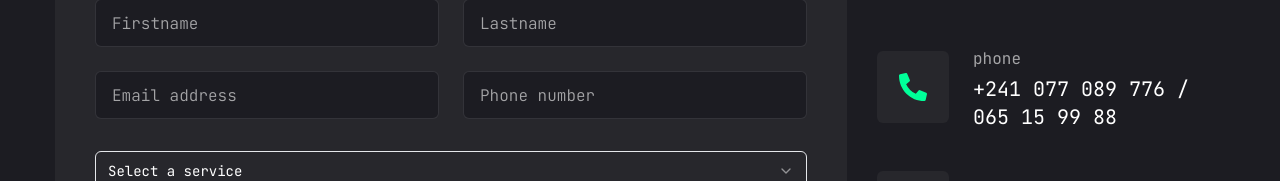
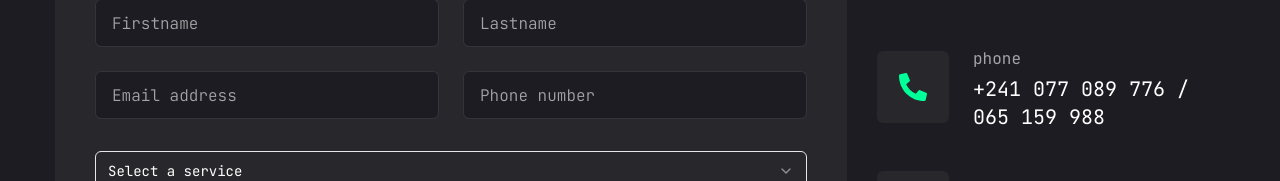
Before and after one commit to Edenchris10/NextJs13-mbori-portfolio, a Next.js app: page /contact in a window 1280 px wide. Shown: the part 309-490 px from the top of the page. Built offline with nearby package versions, Linux system fonts and the light colour scheme.

Commit message:
page.jsx

```diff
--- a/app/contact/page.jsx
+++ b/app/contact/page.jsx
@@ -20,7 +20,7 @@ const info = [
   {
     icon: <FaPhoneAlt />,
     title: "phone",
-    description: "+241 077 089 776 / 065 15 99 88 ",
+    description: "+241 077 089 776 / 065 159 988 ",
   },
   {
     icon: <FaEnvelope />,
```
